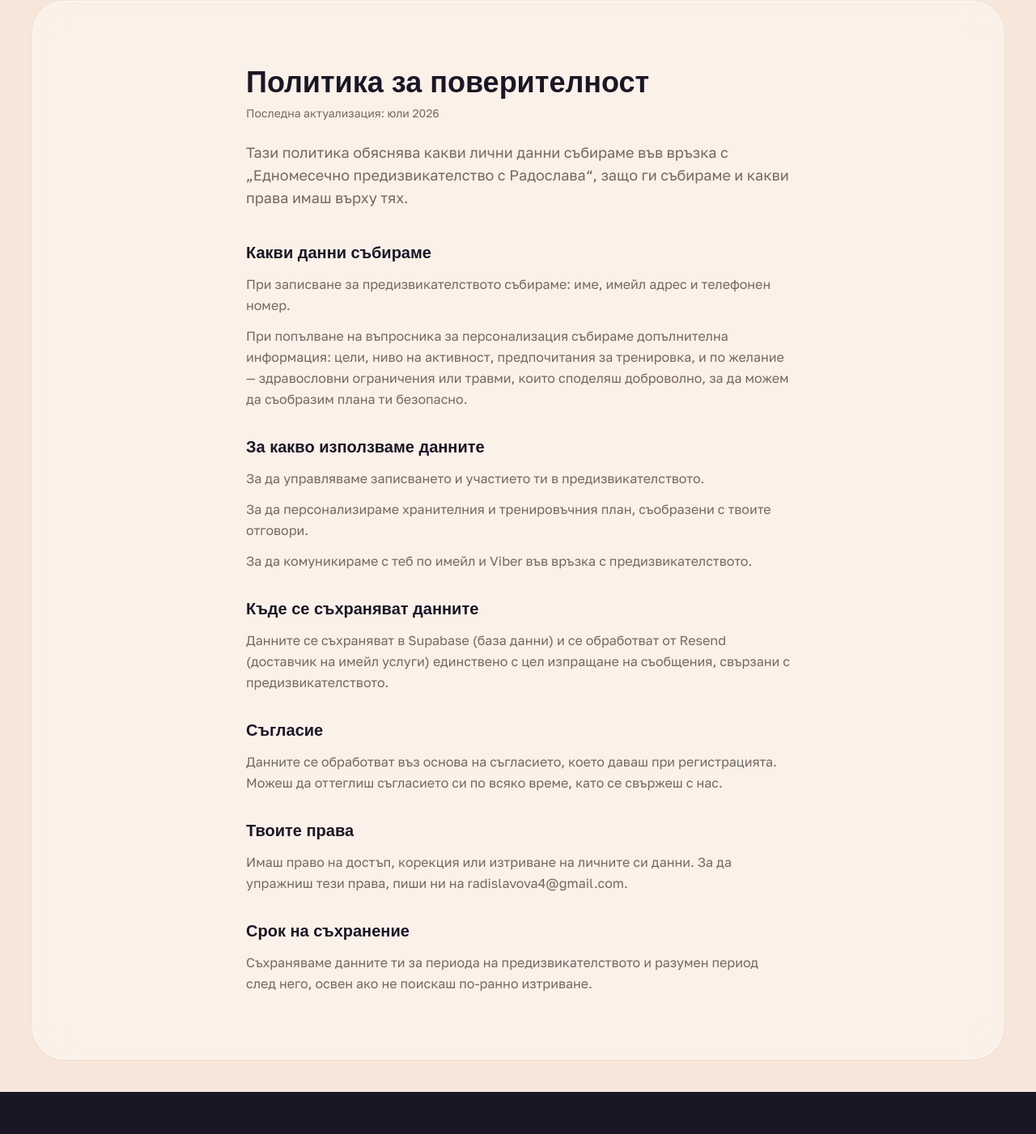
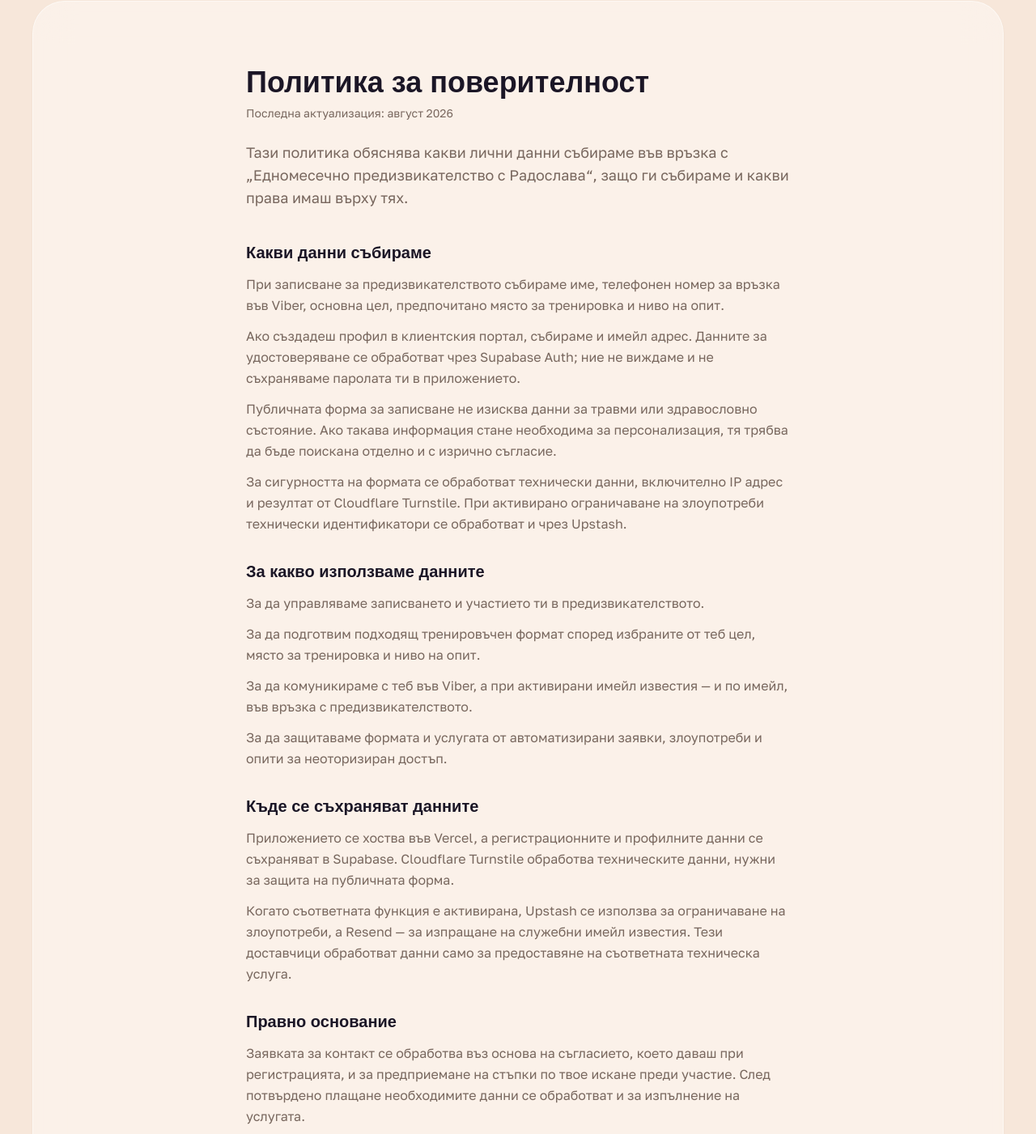
Before and after one commit to martiing/radoslava-app, a Next.js app: page /politika-za-poveritelnost in a window 1280 px wide. Shown: the part 120-1521 px from the top of the page at 81% size. Built offline with nearby package versions, Linux system fonts and the light colour scheme; no server answers; a web font is replaced by a local one.

Commit message:
fix(legal): align public copy with current funnel

```diff
--- a/content/legal-content.ts
+++ b/content/legal-content.ts
@@ -19,46 +19,53 @@ export interface LegalPageContent {
  */
 export const privacyPolicy: LegalPageContent = {
   heading: "Политика за поверителност",
-  updatedAt: "Последна актуализация: юли 2026",
+  updatedAt: "Последна актуализация: август 2026",
   intro: `Тази политика обяснява какви лични данни събираме във връзка с „${siteConfig.footer.projectName}“, защо ги събираме и какви права имаш върху тях.`,
   sections: [
     {
       title: "Какви данни събираме",
       body: [
-        "При записване за предизвикателството събираме: име, имейл адрес и телефонен номер.",
-        "При попълване на въпросника за персонализация събираме допълнителна информация: цели, ниво на активност, предпочитания за тренировка, и по желание — здравословни ограничения или травми, които споделяш доброволно, за да можем да съобразим плана ти безопасно.",
+        "При записване за предизвикателството събираме име, телефонен номер за връзка във Viber, основна цел, предпочитано място за тренировка и ниво на опит.",
+        "Ако създадеш профил в клиентския портал, събираме и имейл адрес. Данните за удостоверяване се обработват чрез Supabase Auth; ние не виждаме и не съхраняваме паролата ти в приложението.",
+        "Публичната форма за записване не изисква данни за травми или здравословно състояние. Ако такава информация стане необходима за персонализация, тя трябва да бъде поискана отделно и с изрично съгласие.",
+        "За сигурността на формата се обработват технически данни, включително IP адрес и резултат от Cloudflare Turnstile. При активирано ограничаване на злоупотреби технически идентификатори се обработват и чрез Upstash.",
       ],
     },
     {
       title: "За какво използваме данните",
       body: [
         "За да управляваме записването и участието ти в предизвикателството.",
-        "За да персонализираме хранителния и тренировъчния план, съобразени с твоите отговори.",
-        "За да комуникираме с теб по имейл и Viber във връзка с предизвикателството.",
+        "За да подготвим подходящ тренировъчен формат според избраните от теб цел, място за тренировка и ниво на опит.",
+        "За да комуникираме с теб във Viber, а при активирани имейл известия — и по имейл, във връзка с предизвикателството.",
+        "За да защитаваме формата и услугата от автоматизирани заявки, злоупотреби и опити за неоторизиран достъп.",
       ],
     },
     {
       title: "Къде се съхраняват данните",
       body: [
-        "Данните се съхраняват в Supabase (база данни) и се обработват от Resend (доставчик на имейл услуги) единствено с цел изпращане на съобщения, свързани с предизвикателството.",
+        "Приложението се хоства във Vercel, а регистрационните и профилните данни се съхраняват в Supabase. Cloudflare Turnstile обработва техническите данни, нужни за защита на публичната форма.",
+        "Когато съответната функция е активирана, Upstash се използва за ограничаване на злоупотреби, а Resend — за изпращане на служебни имейл известия. Тези доставчици обработват данни само за предоставяне на съответната техническа услуга.",
       ],
     },
     {
-      title: "Съгласие",
+      title: "Правно основание",
       body: [
-        "Данните се обработват въз основа на съгласието, което даваш при регистрацията. Можеш да оттеглиш съгласието си по всяко време, като се свържеш с нас.",
+        "Заявката за контакт се обработва въз основа на съгласието, което даваш при регистрацията, и за предприемане на стъпки по твое искане преди участие. След потвърдено плащане необходимите данни се обработват и за изпълнение на услугата.",
+        "Техническите данни за защита на формата се обработват за сигурността на услугата и предотвратяване на злоупотреби. Можеш да оттеглиш съгласието си за бъдеща комуникация по всяко време, като се свържеш с нас.",
       ],
     },
     {
       title: "Твоите права",
       body: [
-        `Имаш право на достъп, корекция или изтриване на личните си данни. За да упражниш тези права, пиши ни на ${siteConfig.footer.contactEmail}.`,
+        `Имаш право на информация, достъп, корекция, изтриване, ограничаване на обработването, възражение и преносимост, когато съответното право е приложимо. За да упражниш правата си, пиши ни на ${siteConfig.footer.contactEmail}.`,
+        "Ако смяташ, че правата ти са нарушени, можеш да подадеш жалба до Комисията за защита на личните данни (КЗЛД).",
       ],
     },
     {
       title: "Срок на съхранение",
       body: [
-        "Съхраняваме данните ти за периода на предизвикателството и разумен период след него, освен ако не поискаш по-ранно изтриване.",
+        "Неплатените и непреобразувани регистрации се изтриват автоматично след 12 месеца. Данните за платено участие се пазят за сроковете, необходими за изпълнение на услугата и приложимите счетоводни и законови задължения.",
+        "Можеш да поискаш по-ранно изтриване, освен когато законово задължение изисква част от данните да бъдат запазени за по-дълъг срок.",
       ],
     },
   ],
@@ -66,26 +73,27 @@ export const privacyPolicy: LegalPageContent = {
 
 export const terms: LegalPageContent = {
   heading: "Общи условия",
-  updatedAt: "Последна актуализация: юли 2026",
+  updatedAt: "Последна актуализация: август 2026",
   intro: `Тези общи условия уреждат участието в „${siteConfig.footer.projectName}“.`,
   sections: [
     {
       title: "Такса за участие",
       body: [
-        `Таксата за участие е ${siteConfig.hero.price} и се заплаща по банков път (Revolut) след потвърждение на желанието за участие във Viber.`,
+        `Таксата за участие е ${siteConfig.hero.price} и се заплаща чрез Revolut след потвърждение на желанието за участие във Viber.`,
       ],
     },
     {
       title: "Процес на записване",
       body: [
-        "След регистрация и попълване на въпросника получаваш персонализиран имейл. Оттам продължаваш във Viber, изпращаш съобщение за желание за участие, получаваш данни за плащане и след потвърдено плащане биваш добавена в затворената Viber група.",
+        "След изпращане на кратката форма получаваш бутон и телефон за връзка с Радослава във Viber. Там потвърждаваш желанието си за участие и получаваш данните за плащане. След потвърдено плащане биваш добавена в затворената Viber група.",
       ],
     },
     {
-      title: "Политика за отказ и възстановяване",
+      title: "Политика за отказ, законови права и гаранция",
       body: [
         siteConfig.faq.items.find((item) => item.question.includes("отказ"))?.answer ??
           "При отказ до 48 часа след плащането възстановяваме пълната сума. След началото на програмата не предлагаме възстановяване.",
+        "Допълнителната гаранция не ограничава законовите права на потребителя при договор от разстояние. Искане за отказ или възстановяване може да бъде изпратено на посочения имейл за контакт.",
       ],
     },
     {
--- a/content/site-config.ts
+++ b/content/site-config.ts
@@ -264,7 +264,7 @@ export const siteConfig = {
     // Keep the link hidden until Radoslava's exact public profile is confirmed.
     instagramUrl: null,
     privacyPolicyHref: "/politika-za-poveritelnost",
-    privacyPolicyVersion: "2026-07-27",
+    privacyPolicyVersion: "2026-08-27",
     termsHref: "/obshti-usloviya",
     medicalDisclaimer:
       "Тази програма не замества консултация с медицински специалист. При здравословни ограничения се препоръчва предварителна консултация с лекар.",
```
